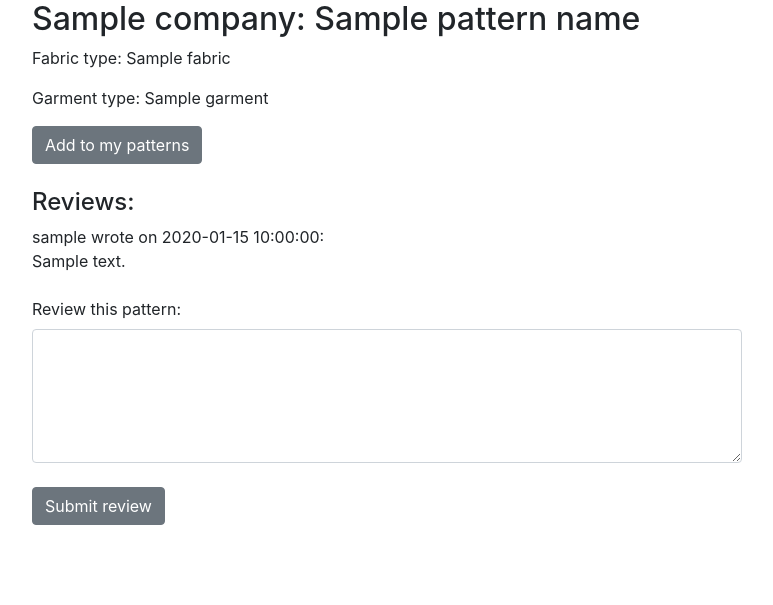
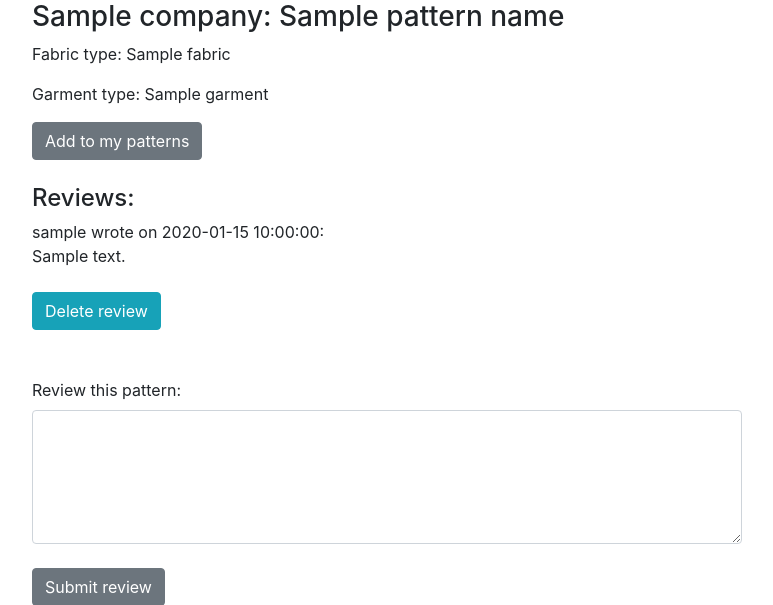
Before and after one commit to EssiPry/sewing-pattern-library, a Flask app: template templates/pattern.html in a window 1280 px wide. Shown: the part 56-661 px from the top of the page, without its empty margins (68-841 px from the left). Run offline with Flask 2, Linux system fonts and the light colour scheme; the visitor is signed in with stand-in values (Sample User, id 1); the template is opened without the code that fills it: most values are stand-ins (such as "Sample title", 1, 10 or a date in 2020); some libraries are stand-ins or nearby versions.

Commit message:
Add user can delete their own reviews

```diff
--- a/reviews.py
+++ b/reviews.py
@@ -13,6 +13,12 @@ def get_reviews(pattern_id):
              WHERE R.user_id=U.id AND R.pattern_id=:pattern_id ORDER BY date"""
     return db.session.execute(sql, {"pattern_id":pattern_id}).fetchall()
 
+def delete_review(review_id):
+    sql = "DELETE FROM reviews WHERE id=:review_id"
+    db.session.execute(sql, {"review_id":review_id})
+    db.session.commit()
+    return True
+
 def count_reviews():
     sql = "SELECT COUNT(review) FROM reviews"
     return db.session.execute(sql).fetchone()[0]
--- a/templates/pattern.html
+++ b/templates/pattern.html
@@ -5,7 +5,7 @@
     <div class="row">
         <div class="col-8">
 
-<h2>{{company|capitalize}}: {{pattern_name|capitalize}}</h2>
+<h3>{{company|capitalize}}: {{pattern_name|capitalize}}</h3>
 
 <p>Fabric type: {{fabric}}</p>
 
@@ -42,11 +42,21 @@
 <p>There are no reviews for this pattern yet.</p>
 
 {% else %}
+
 {% for review in reviews: %}
-
 {{review.username}} wrote on {{review.date}}: <br>
 {{review.review}}
 <br>
+
+{% if session.user_id == review.user_id %}
+<br>
+<form action="/delete_review", method="POST">
+    <input type="hidden" name="review_id" value={{review.id}}>
+    <input type="hidden" name="csrf_token" value={{session.csrf_token}}>
+    <input type=submit class="btn btn-info btn-xs" value="Delete review">
+</form>
+<br>
+{% endif %}
 <br>
 {% endfor %}
 
```
Also changed, not shown: routes.py (+7 -1 lines).
